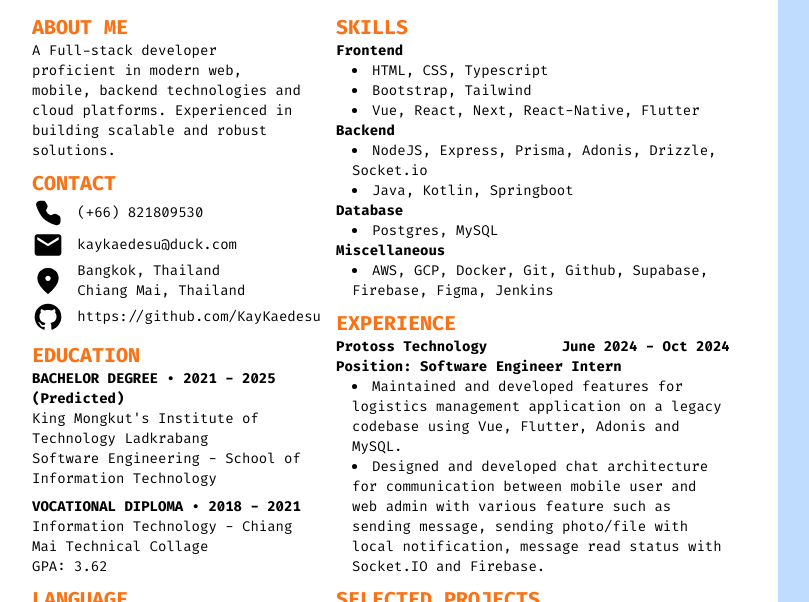
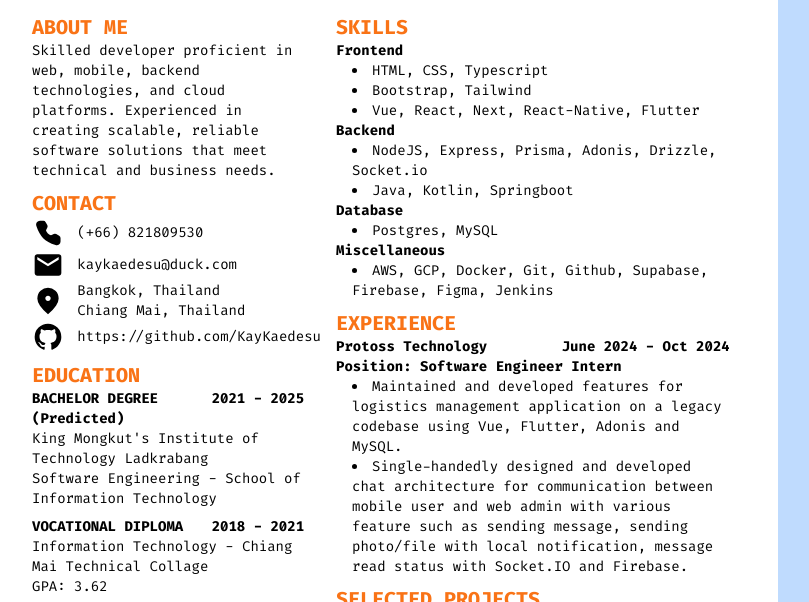
Before and after one commit to KayKaedesu/supersimpleresume, a website: page index.html in a window 1280 px wide. Shown: the part 119-721 px from the top of the page, without its empty margins (16-825 px from the left). Drawn offline with nearby package versions, Linux system fonts and the light colour scheme.

Commit message:
update stying

```diff
--- a/index.html
+++ b/index.html
@@ -40,8 +40,9 @@
             <!-- <div class="w-full h-[0.1in] bg-kmitl mb-2"></div> -->
             <div>
               <p>
-                A Full-stack developer proficient in modern web, mobile, backend technologies and
-                cloud platforms. Experienced in building scalable and robust solutions.
+                Skilled developer proficient in web, mobile, backend technologies, and cloud
+                platforms. Experienced in creating scalable, reliable software solutions that meet
+                technical and business needs.
               </p>
             </div>
           </section>
@@ -113,11 +114,18 @@
             <h3 class="text-xl font-bold text-kmitl">EDUCATION</h3>
             <!-- <div class="w-full h-[0.1in] bg-kmitl mb-2"></div> -->
             <div>
-              <h4 class="font-bold">BACHELOR DEGREE &#8226; 2021 - 2025 (Predicted)</h4>
+              <div class="flex justify-between">
+                <h4 class="font-bold">BACHELOR DEGREE</h4>
+                <h4 class="font-bold">2021 - 2025</h4>
+              </div>
+              <h4 class="font-bold">(Predicted)</h4>
               <p>King Mongkut's Institute of Technology Ladkrabang</p>
               <p>Software Engineering - School of Information Technology</p>
               <div class="mb-2"></div>
-              <h4 class="font-bold">VOCATIONAL DIPLOMA &#8226; 2018 - 2021</h4>
+              <div class="flex justify-between">
+                <h4 class="font-bold">VOCATIONAL DIPLOMA</h4>
+                <h4 class="font-bold">2018 - 2021</h4>
+              </div>
               <p>Information Technology - Chiang Mai Technical Collage</p>
               <p>GPA: 3.62</p>
             </div>
@@ -169,9 +177,9 @@
                 codebase using Vue, Flutter, Adonis and MySQL.
               </li>
               <li>
-                Designed and developed chat architecture for communication between mobile user and
-                web admin with various feature such as sending message, sending photo/file with
-                local notification, message read status with Socket.IO and Firebase.
+                Single-handedly designed and developed chat architecture for communication between
+                mobile user and web admin with various feature such as sending message, sending
+                photo/file with local notification, message read status with Socket.IO and Firebase.
               </li>
             </ul>
           </section>
```
Also changed, not shown: 1 other file.
